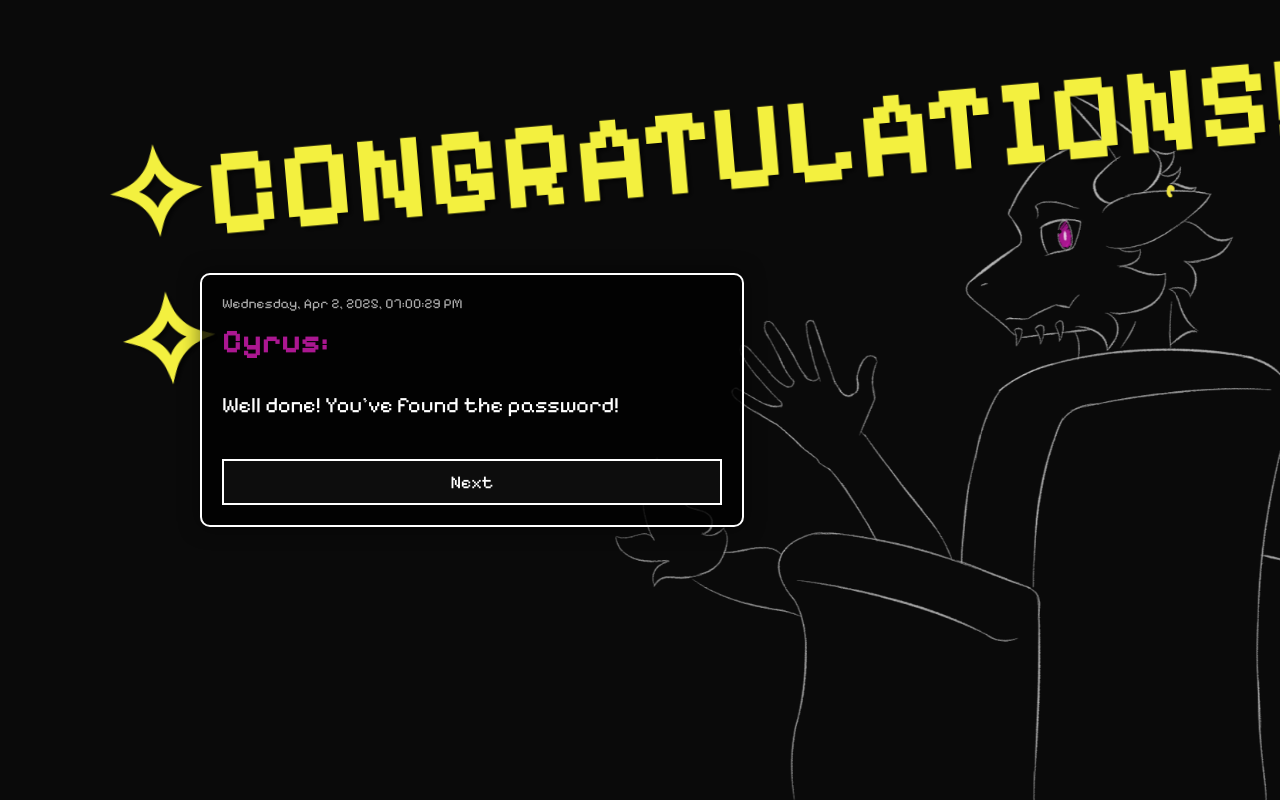
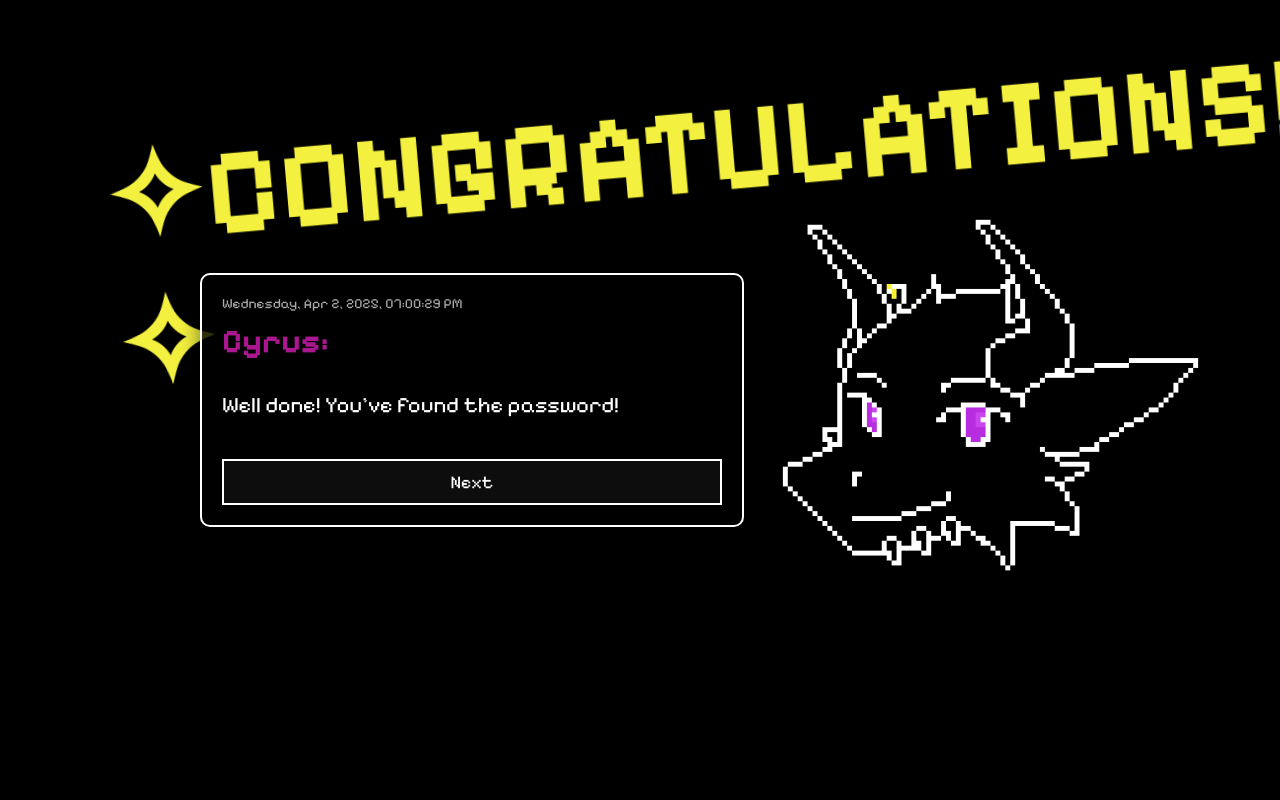
Before and after one commit to PuroFuro/website-sisop, a plain HTML site: page congrats.html in a window 1280 px wide. Drawn offline with Linux system fonts and the light colour scheme.

Commit message:
changed the image for congrats

```diff
--- a/congrats.html
+++ b/congrats.html
@@ -11,7 +11,7 @@
             padding: 0;
             font-family: 'Pixelify Sans', sans-serif;
             color: white;
-            background-color: #0a0a0a;
+            background-color: #000000;
             font-size: 22px;
             height: 100vh;
             overflow: hidden;
@@ -22,16 +22,20 @@
             transition: opacity 1.5s ease-in;
         }
 
-        .bg-image {
+        .dragon-image {
             position: fixed;
-            top: 0;
-            left: 0;
-            width: 100%;
+            top: 50%;
+            left: 60%;
+            transform: translateY(-50%);
+            height: 90vh;
+            z-index: -1;
+            width: 50%;
+            height: 50%;
+        }
+
+        .dragon-image img {
             height: 100%;
-            background-image: url('images/c_normal.png');
-            background-size: cover;
-            background-position: center;
-            z-index: -1;
+            width: auto;
         }
 
         .congrats-text {
@@ -156,10 +160,10 @@
     <script>
         function preloadImages() {
             const imagesToPreload = [
-                'images/c_normal.png',
-                'images/c_open.png',
-                'images/c_smug.png',
-                'images/c_smug_open.png'
+                'images/normal.png',
+                'images/normal_open.png',
+                'images/smug.png',
+                'images/smug_open.png'
             ];
 
             const preloadedImages = [];
@@ -179,7 +183,9 @@
     </script>
 </head>
 <body>
-    <div class="bg-image"></div>
+    <div class="dragon-image">
+        <img id="dragon" src="images/normal.png" alt="Dragon">
+    </div>
     <div class="congrats-text">✧CONGRATULATIONS!✧</div>
     <audio id="horn-sound" src="horn.mp3"></audio>
     <div id="dialogue-container">
@@ -202,7 +208,7 @@
     <script>
         const congratsMessages = [
             "Well done! You've found the password!",
-            "I hope it wasn't too difficult to find. Honestly i don't know if its hard or not.",
+            "I hope it wasn't too difficult, I mean it's just DIR listing.",
             "I tried to make the challenge interesting by making this website and the inventory stuff.. which is kinda weird i know.",
             "Anyways, congratulations on completing this challenge! You've done well, Praktikan Sisop.",
             "I just hope you didn't cheat by looking someone's code or finding this website by looking at the source code.",
@@ -210,27 +216,27 @@
         ];
 
         const backgroundImages = [
-            'images/c_normal.png',
-            'images/c_open.png',
-            'images/c_smug.png',
-            'images/c_open.png',
-            'images/c_smug.png',
-            'images/c_open.png'
+            'images/normal.png',
+            'images/normal.png',
+            'images/smug.png',
+            'images/normal.png',
+            'images/smug.png',
+            'images/normal.png'
         ];
 
         const finalMessage = "Until next time, take care!";
-        const finalImage = 'images/c_normal.png';
+        const finalImage = 'images/normal.png';
 
         let currentMessageIndex = 0;
         let typingEffect;
 
         const talkingImagePairs = [
-            ['images/c_normal.png', 'images/c_open.png'],
-            ['images/c_normal.png', 'images/c_open.png'],
-            ['images/c_smug.png', 'images/c_smug_open.png'],
-            ['images/c_normal.png', 'images/c_open.png'],
-            ['images/c_smug.png', 'images/c_smug_open.png'],
-            ['images/c_normal.png', 'images/c_open.png']
+            ['images/normal.png', 'images/normal_open.png'],
+            ['images/normal.png', 'images/normal_open.png'],
+            ['images/smug.png', 'images/smug_open.png'],
+            ['images/normal.png', 'images/normal_open.png'],
+            ['images/smug.png', 'images/smug_open.png'],
+            ['images/normal.png', 'images/normal_open.png']
         ];
 
         let isTalking = false;
@@ -242,11 +248,11 @@
             isTalking = true;
             let isOpen = false;
             const currentPair = talkingImagePairs[currentMessageIndex];
+            const dragonImage = document.getElementById('dragon');
 
             talkingInterval = setInterval(() => {
                 isOpen = !isOpen;
-                document.querySelector('.bg-image').style.backgroundImage =
-                    `url('${isOpen ? currentPair[1] : currentPair[0]}')`;
+                dragonImage.src = isOpen ? currentPair[1] : currentPair[0];
             }, 150);
         }
 
@@ -256,8 +262,7 @@
             clearInterval(talkingInterval);
             isTalking = false;
 
-            document.querySelector('.bg-image').style.backgroundImage =
-                `url('${backgroundImages[currentMessageIndex]}')`;
+            document.getElementById('dragon').src = backgroundImages[currentMessageIndex];
         }
 
         function updateTimestamp() {
@@ -338,7 +343,7 @@
             setTimeout(() => {
                 document.getElementById("dialogue-container").style.display = "none";
 
-                document.querySelector('.bg-image').style.backgroundImage = `url('${finalImage}')`;
+                document.getElementById('dragon').src = finalImage;
 
                 const fullScreenMsg = document.getElementById("full-screen-message");
                 fullScreenMsg.style.opacity = "1";
@@ -360,8 +365,7 @@
             document.getElementById("next-btn").classList.add("hidden");
             currentMessageIndex++;
             if (currentMessageIndex < congratsMessages.length) {
-                document.querySelector('.bg-image').style.backgroundImage =
-                    `url('${talkingImagePairs[currentMessageIndex][0]}')`;
+                document.getElementById('dragon').src = talkingImagePairs[currentMessageIndex][0];
 
                 typeText(congratsMessages[currentMessageIndex]);
                 updateTimestamp();
@@ -391,8 +395,7 @@
                 updateTimestamp();
                 setInterval(updateTimestamp, 1000);
 
-                document.querySelector('.bg-image').style.backgroundImage =
-                    `url('${talkingImagePairs[0][0]}')`;
+                document.getElementById('dragon').src = talkingImagePairs[0][0];
 
                 setTimeout(function() {
                     typeText(congratsMessages[0]);
```
Also changed, not shown: images/normal.png (added), images/normal_open.png (added), images/smug.png (added), images/smug_open.png (added).
